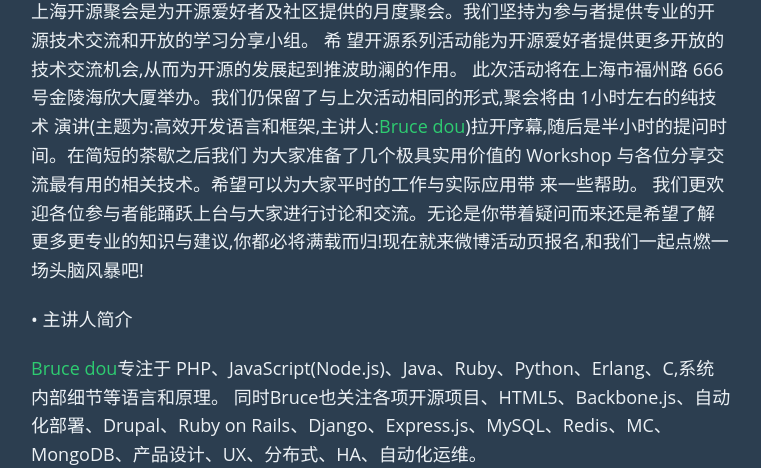
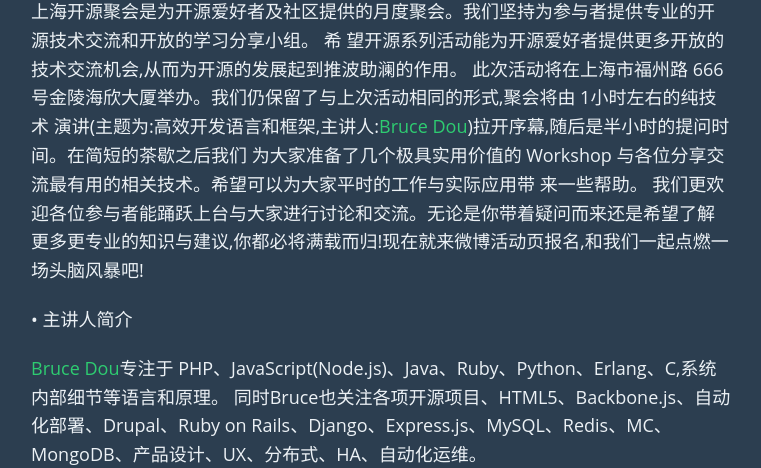
Before and after one commit to Wiredcraft/shanghaios, a Jekyll site: the page built from _posts/cn/2013-06-29-bruce-dou.md, in a window 1280 px wide. Shown: the part 721-1189 px from the top of the page, without its empty margins (259-1020 px from the left). Built offline with Jekyll 4.4.1, drawn with Linux system fonts in a browser that asks for light colours; comment, search, counter and statistics services are not loaded.

Commit message:
updated speakers name

```diff
--- a/_posts/cn/2013-06-29-bruce-dou.md
+++ b/_posts/cn/2013-06-29-bruce-dou.md
@@ -5,9 +5,9 @@ category: cn
 lang: cn
 ---
 上海开源聚会是为开源爱好者及社区提供的月度聚会。我们坚持为参与者提供专业的开源技术交流和开放的学习分享小组。 希 望开源系列活动能为开源爱好者提供更多开放的技术交流机会,从而为开源的发展起到推波助澜的作用。
-此次活动将在上海市福州路 666 号金陵海欣大厦举办。我们仍保留了与上次活动相同的形式,聚会将由 1小时左右的纯技术 演讲(主题为:高效开发语言和框架,主讲人:[Bruce dou](http://weibo.com/518012961))拉开序幕,随后是半小时的提问时间。在简短的茶歇之后我们 为大家准备了几个极具实用价值的 Workshop 与各位分享交流最有用的相关技术。希望可以为大家平时的工作与实际应用带 来一些帮助。
+此次活动将在上海市福州路 666 号金陵海欣大厦举办。我们仍保留了与上次活动相同的形式,聚会将由 1小时左右的纯技术 演讲(主题为:高效开发语言和框架,主讲人:[Bruce Dou](http://weibo.com/518012961))拉开序幕,随后是半小时的提问时间。在简短的茶歇之后我们 为大家准备了几个极具实用价值的 Workshop 与各位分享交流最有用的相关技术。希望可以为大家平时的工作与实际应用带 来一些帮助。
 我们更欢迎各位参与者能踊跃上台与大家进行讨论和交流。无论是你带着疑问而来还是希望了解更多更专业的知识与建议,你都必将满载而归!现在就来微博活动页报名,和我们一起点燃一场头脑风暴吧!
 
 &#149; 主讲人简介
 
-[Bruce dou](http://weibo.com/518012961)专注于 PHP、JavaScript(Node.js)、Java、Ruby、Python、Erlang、C,系统内部细节等语言和原理。 同时Bruce也关注各项开源项目、HTML5、Backbone.js、自动化部署、Drupal、Ruby on Rails、Django、Express.js、MySQL、Redis、MC、MongoDB、产品设计、UX、分布式、HA、自动化运维。
+[Bruce Dou](http://weibo.com/518012961)专注于 PHP、JavaScript(Node.js)、Java、Ruby、Python、Erlang、C,系统内部细节等语言和原理。 同时Bruce也关注各项开源项目、HTML5、Backbone.js、自动化部署、Drupal、Ruby on Rails、Django、Express.js、MySQL、Redis、MC、MongoDB、产品设计、UX、分布式、HA、自动化运维。
```
Also changed, not shown: _posts/en/2013-06-29-bruce-dou.md (+2 -2 lines).
